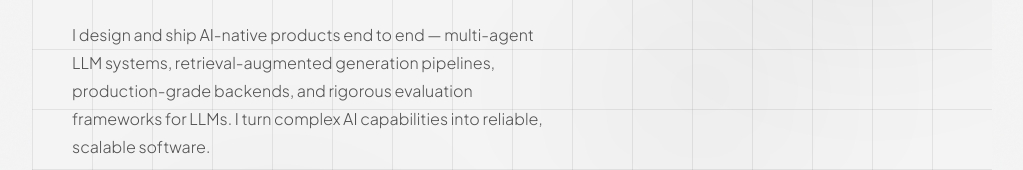
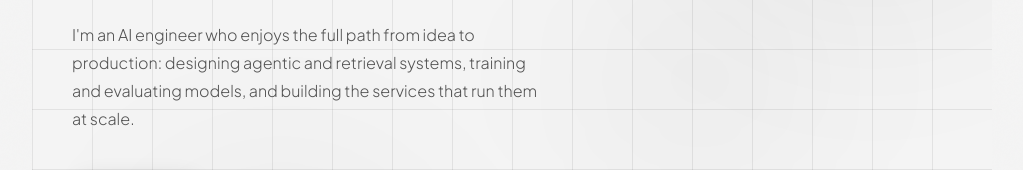
Before and after one commit to suraj-singh-sde/portfolio, a plain HTML site: page index.html in a window 1280 px wide. Shown: the part 328-498 px from the top of the page, without its empty margins (128-1151 px from the left). Drawn offline with nearby package versions, Linux system fonts and the light colour scheme.

Commit message:
Rewrite hero intro copy
Co-Authored-By: Claude Fable 5.2 <noreply@anthropic.com>

```diff
--- a/index.html
+++ b/index.html
@@ -91,7 +91,7 @@
             <span class="rotating-text" id="rotatingHeroText">AI Engineer.</span>
           </span>
         </h1>
-        <p class="hero-sub">I design and ship AI-native products end to end — multi-agent LLM systems, retrieval-augmented generation pipelines, production-grade backends, and rigorous evaluation frameworks for LLMs. I turn complex AI capabilities into reliable, scalable software.</p>
+        <p class="hero-sub">I'm an AI engineer who enjoys the full path from idea to production: designing agentic and retrieval systems, training and evaluating models, and building the services that run them at scale.</p>
         <div class="hero-actions">
           <a class="btn-glow" href="mailto:suraj.singh.nsut@gmail.com?subject=Hello%20Suraj">Get in touch</a>
           <div class="hero-actions-row">
```
